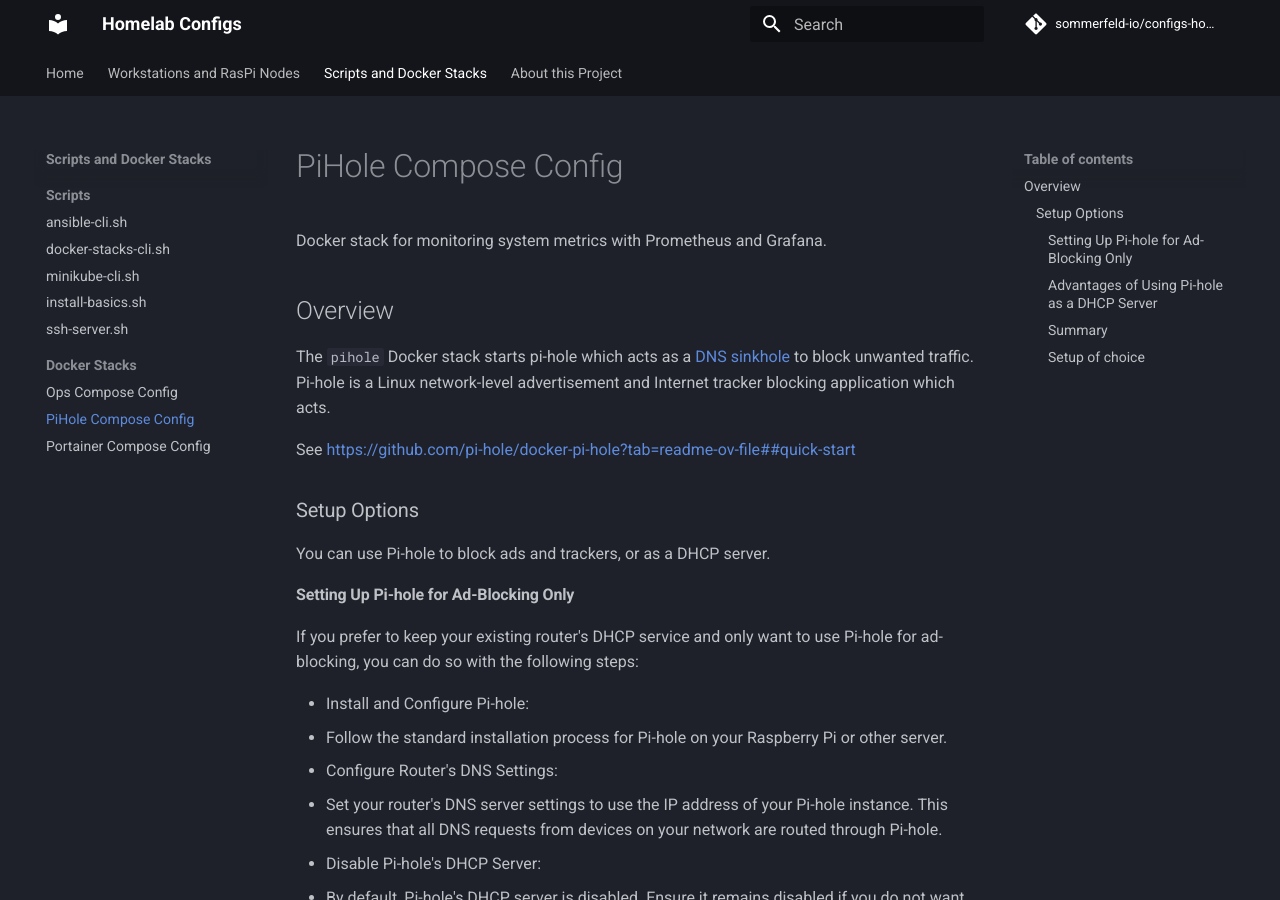
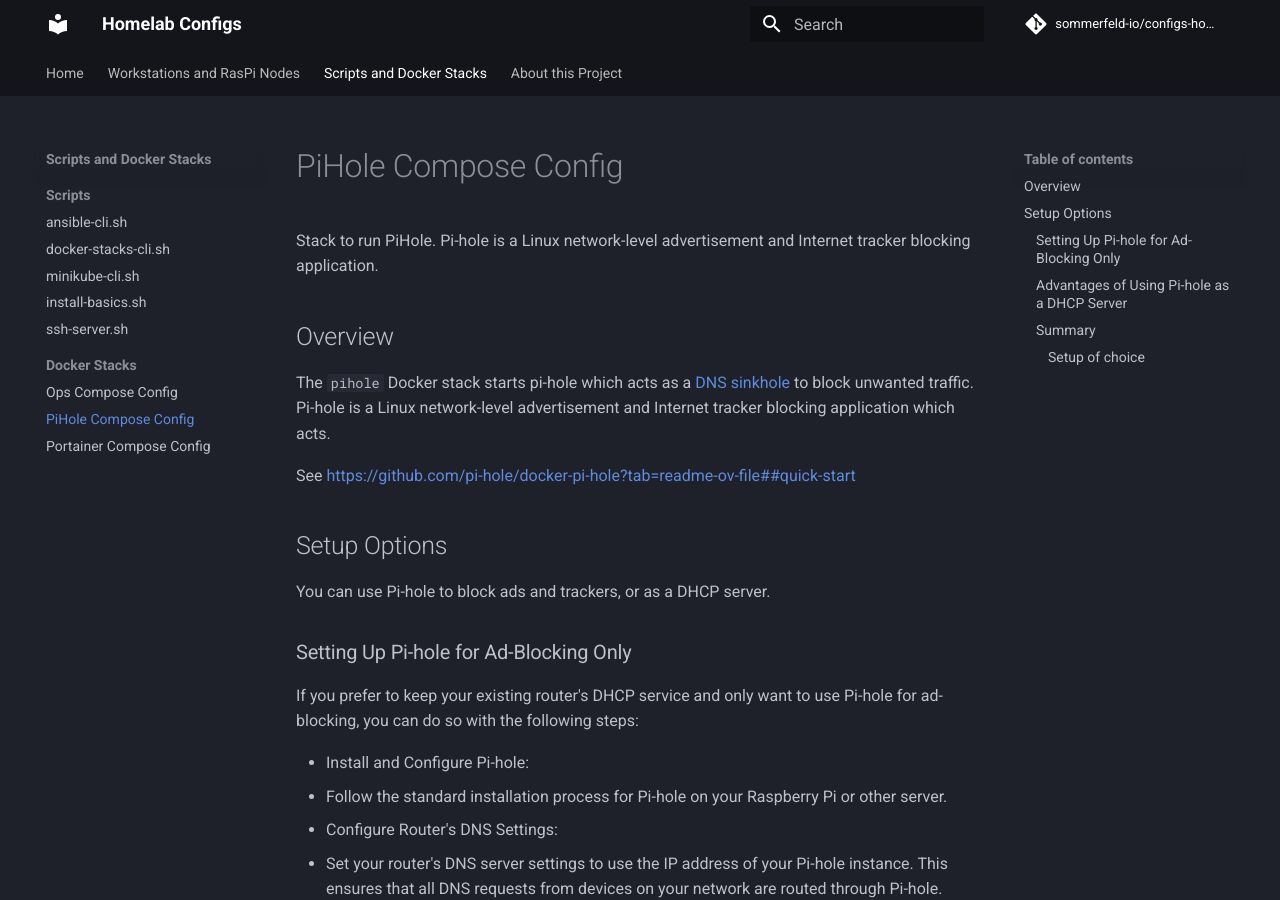
Before and after one commit to sommerfeld-io/configs-homelab, an MkDocs documentation site: the page built from docs/generated/stacks/pihole-docker-compose-yml.md, in a window 1280 px wide and 900 px high. Built offline with MkDocs 1.6.1 and Material for MkDocs 9.7.7, drawn with Linux system fonts in a browser that asks for light colours; comment, search, counter and statistics services are not loaded.

Commit message:
docs: [Actions Bot] generate docs

```diff
--- a/docs/generated/stacks/pihole-docker-compose-yml.md
+++ b/docs/generated/stacks/pihole-docker-compose-yml.md
@@ -1,6 +1,6 @@
 # PiHole Compose Config
 
-Docker stack for monitoring system metrics with Prometheus and Grafana.
+Stack to run PiHole. Pi-hole is a Linux network-level advertisement and Internet tracker blocking application.
 
 ## Overview
 
@@ -11,10 +11,10 @@
 
 See <https://github.com/pi-hole/docker-pi-hole?tab=readme-ov-file##quick-start>
 
-### Setup Options
+## Setup Options
 You can use Pi-hole to block ads and trackers, or as a DHCP server.
 
-#### Setting Up Pi-hole for Ad-Blocking Only
+### Setting Up Pi-hole for Ad-Blocking Only
 If you prefer to keep your existing router's DHCP service and only want to use
 Pi-hole for ad-blocking, you can do so with the following steps:
 
@@ -28,7 +28,7 @@
 - Test Configuration:
 - Verify that your devices are using Pi-hole for DNS by checking the DNS server settings on a few devices. You can also check the Pi-hole query log to see if DNS requests are being processed.
 
-#### Advantages of Using Pi-hole as a DHCP Server
+### Advantages of Using Pi-hole as a DHCP Server
 - Consistent Network-Wide Ad-Blocking:
 - When Pi-hole is used as a DHCP server, it ensures that all devices on your network use Pi-hole as their DNS server. This avoids potential issues where devices might bypass Pi-hole if they are manually configured or use alternative DNS settings.
 - Device-Specific Blocking and Statistics:
@@ -40,7 +40,7 @@
 - No Need to Configure Router's DNS Settings:
 - When using Pi-hole as the DHCP server, it automatically assigns itself as the DNS server for all devices. This means you don't have to manually configure the DNS settings on your router, which can sometimes be a limitation on certain routers.
 
-#### Summary
+### Summary
 Using Pi-hole as a DHCP server can simplify network-wide DNS management and provide enhanced
 monitoring and control over individual devices. However, if your primary goal is ad-blocking,
 configuring your router to use Pi-hole as the DNS server without changing the DHCP server is
```
